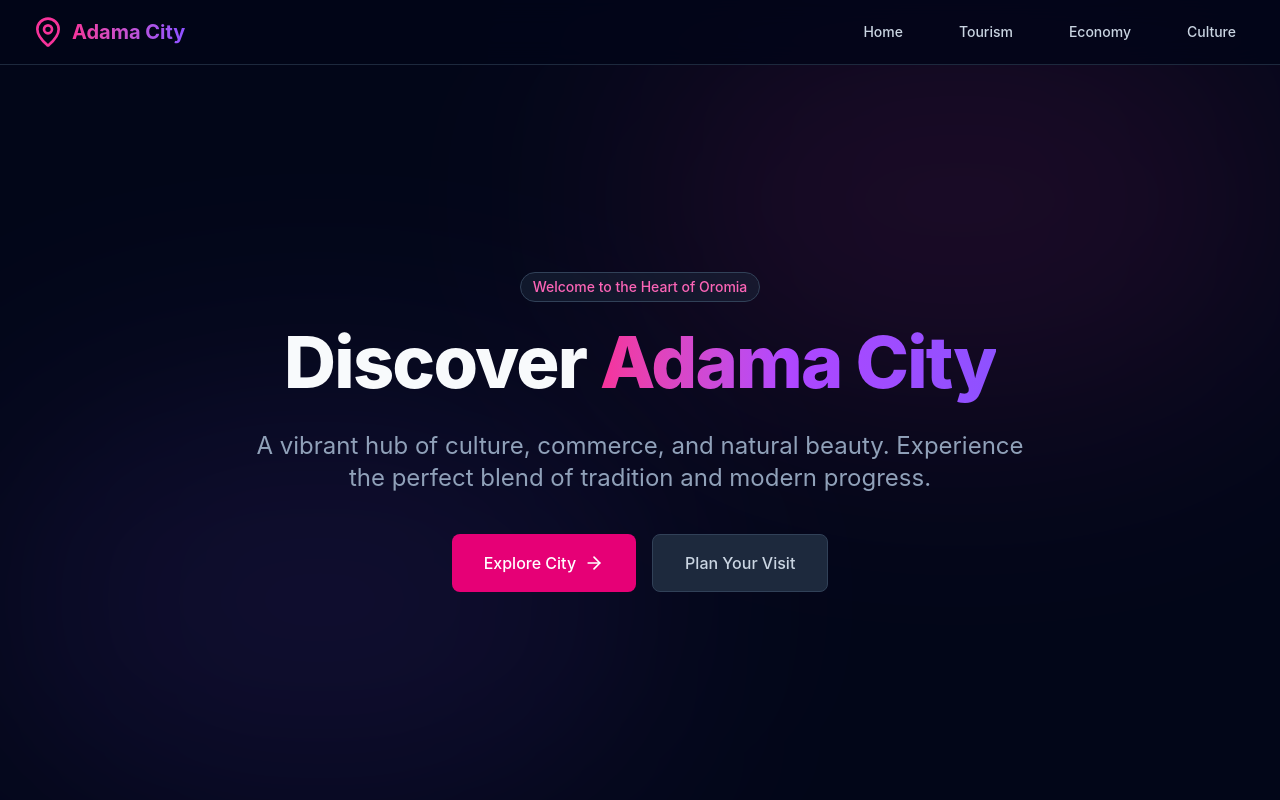
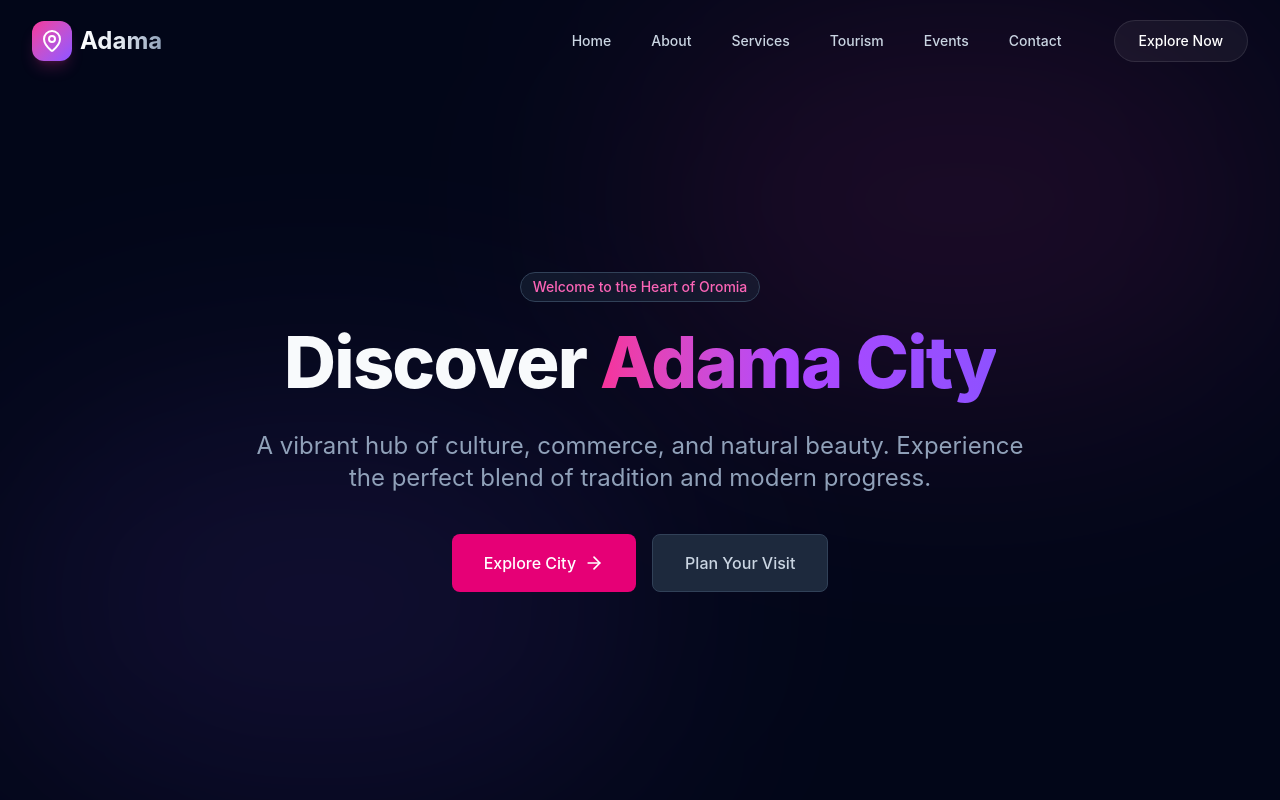
Before and after one commit to gemachistesfaye/Adama-city-website, a React (Vite) app: page / in a window 1280 px wide. Shown: the top 800 px of the page. Built offline with nearby package versions, Linux system fonts and the light colour scheme.

Commit message:
feat: implement responsive Navbar component with glassmorphism effects and navigation links

```diff
--- a/src/components/Navbar.jsx
+++ b/src/components/Navbar.jsx
@@ -1,49 +1,75 @@
+import { useState, useEffect } from 'react';
 import { Menu, X, MapPin } from 'lucide-react';
-import { useState } from 'react';
 import { motion, AnimatePresence } from 'framer-motion';
+
+const navLinks = [
+  { name: 'Home', href: '#home' },
+  { name: 'About', href: '#about' },
+  { name: 'Services', href: '#services' },
+  { name: 'Tourism', href: '#tourism' },
+  { name: 'Events', href: '#events' },
+  { name: 'Contact', href: '#contact' },
+];
 
 const Navbar = () => {
   const [isOpen, setIsOpen] = useState(false);
+  const [scrolled, setScrolled] = useState(false);
 
-  const navLinks = [
-    { name: 'Home', href: '#home' },
-    { name: 'Tourism', href: '#tourism' },
-    { name: 'Economy', href: '#economy' },
-    { name: 'Culture', href: '#culture' },
-  ];
+  // Handle scroll effect for glassmorphism
+  useEffect(() => {
+    const handleScroll = () => {
+      setScrolled(window.scrollY > 20);
+    };
+    window.addEventListener('scroll', handleScroll);
+    return () => window.removeEventListener('scroll', handleScroll);
+  }, []);
 
   return (
-    <nav className="fixed top-0 w-full z-50 bg-slate-950/80 backdrop-blur-md border-b border-slate-800">
+    <nav
+      className={`fixed top-0 w-full z-50 transition-all duration-300 ${
+        scrolled
+          ? 'bg-slate-950/70 backdrop-blur-lg border-b border-white/10 shadow-lg shadow-black/20 py-3'
+          : 'bg-transparent py-5'
+      }`}
+    >
       <div className="max-w-7xl mx-auto px-4 sm:px-6 lg:px-8">
-        <div className="flex items-center justify-between h-16">
+        <div className="flex items-center justify-between">
+
           {/* Logo */}
-          <div className="flex-shrink-0 flex items-center gap-2">
-            <MapPin className="h-8 w-8 text-pink-500" />
-            <span className="text-xl font-bold bg-clip-text text-transparent bg-gradient-to-r from-pink-500 to-violet-500">
-              Adama City
+          <div className="flex-shrink-0 flex items-center gap-2 cursor-pointer">
+            <div className="p-2 bg-gradient-to-br from-pink-500 to-violet-500 rounded-xl shadow-lg shadow-pink-500/20">
+              <MapPin className="h-6 w-6 text-white" />
+            </div>
+            <span className="text-2xl font-bold bg-clip-text text-transparent bg-gradient-to-r from-white via-slate-200 to-slate-400">
+              Adama
             </span>
           </div>
 
-          {/* Desktop Menu */}
+          {/* Desktop Navigation */}
           <div className="hidden md:block">
-            <div className="ml-10 flex items-baseline space-x-8">
+            <div className="ml-10 flex items-center space-x-8">
               {navLinks.map((link) => (
                 <a
                   key={link.name}
                   href={link.href}
-                  className="text-slate-300 hover:text-white px-3 py-2 rounded-md text-sm font-medium transition-colors"
+                  className="group relative text-slate-300 hover:text-white px-1 py-2 text-sm font-medium transition-colors"
                 >
                   {link.name}
+                  <span className="absolute left-0 bottom-0 w-0 h-0.5 bg-gradient-to-r from-pink-500 to-violet-500 transition-all duration-300 group-hover:w-full rounded-full"></span>
                 </a>
               ))}
+
+              <button className="ml-4 px-6 py-2.5 rounded-full bg-white/5 hover:bg-white/10 border border-white/10 text-white text-sm font-medium transition-all hover:shadow-[0_0_20px_-5px_rgba(236,72,153,0.3)]">
+                Explore Now
+              </button>
             </div>
           </div>
 
           {/* Mobile menu button */}
-          <div className="md:hidden">
+          <div className="md:hidden flex items-center">
             <button
               onClick={() => setIsOpen(!isOpen)}
-              className="inline-flex items-center justify-center p-2 rounded-md text-slate-400 hover:text-white hover:bg-slate-800 focus:outline-none focus:ring-2 focus:ring-offset-2 focus:ring-offset-slate-900 focus:ring-white"
+              className="inline-flex items-center justify-center p-2 rounded-xl text-slate-300 hover:text-white hover:bg-white/10 focus:outline-none transition-colors border border-transparent hover:border-white/10"
             >
               {isOpen ? <X className="h-6 w-6" /> : <Menu className="h-6 w-6" />}
             </button>
@@ -51,26 +77,32 @@ const Navbar = () => {
         </div>
       </div>
 
-      {/* Mobile Menu */}
+      {/* Mobile Menu Overlay */}
       <AnimatePresence>
         {isOpen && (
           <motion.div
-            initial={{ opacity: 0, height: 0 }}
-            animate={{ opacity: 1, height: 'auto' }}
-            exit={{ opacity: 0, height: 0 }}
-            className="md:hidden bg-slate-900 border-b border-slate-800"
+            initial={{ opacity: 0, y: -20 }}
+            animate={{ opacity: 1, y: 0 }}
+            exit={{ opacity: 0, y: -20 }}
+            transition={{ duration: 0.2 }}
+            className="md:hidden absolute top-full left-0 w-full bg-slate-950/95 backdrop-blur-xl border-b border-white/10 shadow-2xl"
           >
-            <div className="px-2 pt-2 pb-3 space-y-1 sm:px-3">
+            <div className="px-4 pt-4 pb-6 space-y-2">
               {navLinks.map((link) => (
                 <a
                   key={link.name}
                   href={link.href}
                   onClick={() => setIsOpen(false)}
-                  className="text-slate-300 hover:text-white block px-3 py-2 rounded-md text-base font-medium"
+                  className="block px-4 py-3 rounded-xl text-base font-medium text-slate-300 hover:text-white hover:bg-white/5 transition-all"
                 >
                   {link.name}
                 </a>
               ))}
+              <div className="pt-4 pb-2 px-4">
+                <button className="w-full px-6 py-3 rounded-xl bg-gradient-to-r from-pink-500 to-violet-500 text-white text-base font-medium transition-transform active:scale-95 shadow-lg shadow-pink-500/25">
+                  Explore Now
+                </button>
+              </div>
             </div>
           </motion.div>
         )}
```
